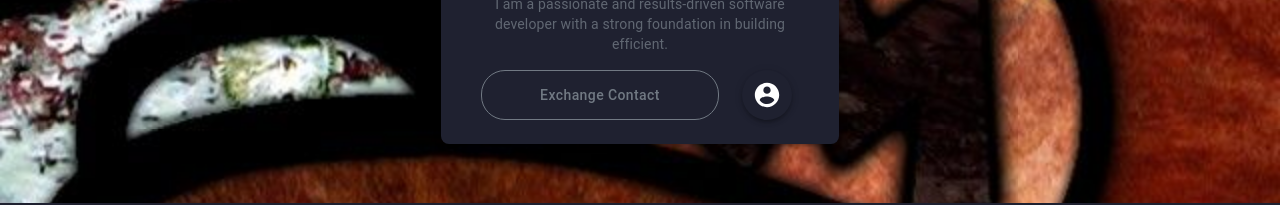
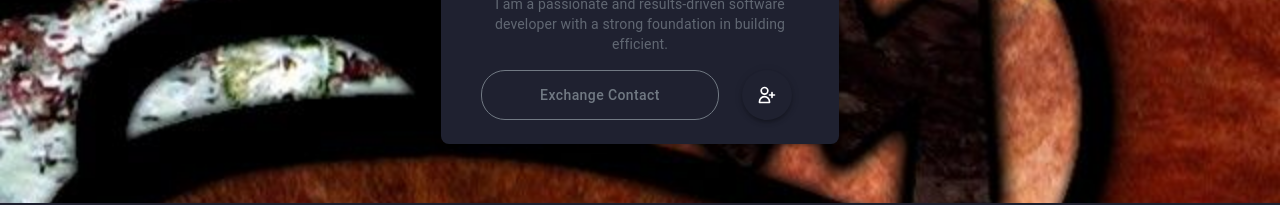
Before and after one commit to 24Tushar24/taponn-profile-sample, a Next.js app: page / in a window 1280 px wide. Shown: the part 381-586 px from the top of the page. Built offline with nearby package versions, Linux system fonts and the light colour scheme.

Commit message:
Contact Icon Modification

```diff
--- a/src/app/page.tsx
+++ b/src/app/page.tsx
@@ -4,6 +4,7 @@ import Link from "next/link";
 import { FaFacebook, FaTwitter, FaLinkedin, FaInstagram, FaYoutube, FaSnapchat, FaPinterest } from "react-icons/fa";
 import { IoMdContact } from "react-icons/io";
 import { Parallax } from "react-parallax";
+import { HiOutlineUserAdd } from "react-icons/hi";
 
 const ParallaxPage = () => {
   const icons = [
@@ -152,6 +153,7 @@ const ParallaxPage = () => {
                       width: 50,
                       height: 50,
                       borderRadius: "50%",
+                      borderColor: 'rgb(113, 121, 131)',
                       boxShadow: 3,
                       ml: -12,
                       "&:hover": {
@@ -159,7 +161,7 @@ const ParallaxPage = () => {
                       },
                     }}
                   >
-                    <IoMdContact size={30} />
+                    <HiOutlineUserAdd size={20} />
                   </IconButton>
                 </Box>
               </Box>
```
